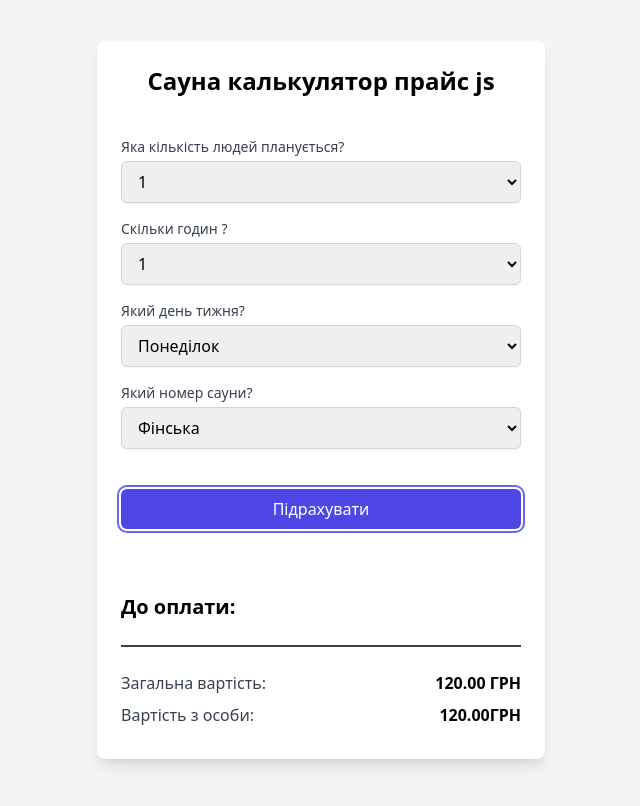
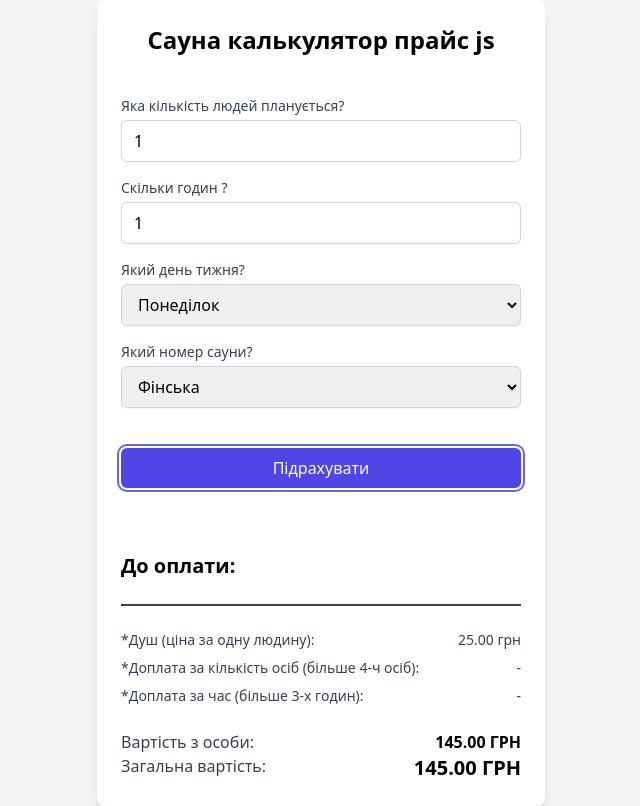
Before and after one commit to IgorNovo1986/sauna-calc-js, a plain HTML site: page index.html in a window 1280 px wide. Both pictures are taken after a click on the button "Підрахувати". Shown: the whole page, without its empty margins (319-959 px from the left). Drawn offline with nearby package versions, Linux system fonts and the light colour scheme.

Commit message:
Added price per shower per person. Added calculation of the total amount for additional time and people

```diff
--- a/index.html
+++ b/index.html
@@ -15,20 +15,11 @@
         <form id="sauna-form" class="my-10">
             <div class="mb-4">
                 <label for="people" class="block text-sm font-medium text-gray-700">Яка кількість людей планується?</label>
-                <select id="people" name="people" required class="mt-1 block w-full px-3 py-2 border border-gray-300 rounded-md shadow-sm focus:outline-none focus:ring-indigo-500 focus:border-indigo-500 cursor-pointer">
-                    <option value="1">1 </option>
-                    <option value="2">2 </option>
-                    <option value="3">3 </option>
-                    <option value="4">4 </option>
-                </select>
+                <input id="people" name="people" type="number" value="1" required class="mt-1 block w-full px-3 py-2 border border-gray-300 rounded-md shadow-sm focus:outline-none focus:ring-indigo-500 focus:border-indigo-500 cursor-pointer" />
             </div>
             <div class="mb-4">
                 <label for="hours" class="block text-sm font-medium text-gray-700">Скільки годин ?</label>
-                <select id="hours" name="hours" required class="mt-1 block w-full px-3 py-2 border border-gray-300 rounded-md shadow-sm focus:outline-none focus:ring-indigo-500 focus:border-indigo-500 cursor-pointer">
-                    <option value="one_hour">1</option>
-                    <option value="two_hours">2</option>
-                    <option value="three_hours">3</option>
-                </select>
+                <input id="hours" name="hours" value="1" type="number" required class="mt-1 block w-full px-3 py-2 border border-gray-300 rounded-md shadow-sm focus:outline-none focus:ring-indigo-500 focus:border-indigo-500 cursor-pointer" />
             </div>
             <div class="mb-4">
                 <label for="day" class="block text-sm font-medium text-gray-700">Який день тижня?</label>
@@ -55,9 +46,13 @@
         </form>
 
         <h2 class="text-xl font-bold my-6 pb-6 border-b-2 border-gray-700">До оплати:</h2>
-        <p id="total-price" class="text-gray-700 my-2 flex justify-between">Загальна вартість: <span id="total-price-amount">-</span></p>
-        <p id="price-per-person" class="text-gray-700 my-2 flex justify-between">Вартість з особи: <span id="price-per-person-amount">-</span></p>
 
+        <p class="text-gray-700 my-2 flex justify-between text-sm">*Душ (ціна за одну людину):<span id="shower-amount">-</span></p>
+        <p class="text-gray-700 my-2 flex justify-between text-sm">*Доплата за кількість осіб (більше 4-ч осіб):<span id="additional-people-amount">-</span></p>
+        <p class="text-gray-700 my-2 flex justify-between text-sm">*Доплата за час (більше 3-х годин):<span id="extra-time-amount">-</span></p>
+
+        <p class="text-gray-700 mt-6 flex justify-between">Вартість з особи: <span id="price-per-person-amount">-</span></p>
+        <p class="text-gray-700 flex justify-between"><span>Загальна вартість:</span> <span id="total-price-amount">-</span></p>
     </div>
    <script src="./script/script.js"></script>
 </body>
--- a/script/script.js
+++ b/script/script.js
@@ -1,5 +1,5 @@
 const sauna_place_one = {
-    one_hour: {
+    1: {
         monday: 120,
         tuesday: 120,
         wednesday: 120,
@@ -8,7 +8,7 @@ const sauna_place_one = {
         saturday: 120,
         sunday: 120,
     },
-    two_hours: {
+    2: {
         monday: 200,
         tuesday: 200,
         wednesday: 200,
@@ -17,7 +17,7 @@ const sauna_place_one = {
         saturday: 250,
         sunday: 250,
     },
-    three_hours: {
+    3: {
         monday: 250,
         tuesday: 250,
         wednesday: 250,
@@ -29,7 +29,7 @@ const sauna_place_one = {
 };
 
 const sauna_place_second = {
-    one_hour: {
+    1: {
         monday: 150,
         tuesday: 150,
         wednesday: 150,
@@ -38,7 +38,7 @@ const sauna_place_second = {
         saturday: 150,
         sunday: 150,
     },
-    two_hours: {
+    2: {
         monday: 250,
         tuesday: 250,
         wednesday: 250,
@@ -47,7 +47,7 @@ const sauna_place_second = {
         saturday: 300,
         sunday: 300,
     },
-    three_hours: {
+    3: {
         monday: 300,
         tuesday: 300,
         wednesday: 300,
@@ -59,8 +59,8 @@ const sauna_place_second = {
 };
 
 function calculatePrice() {
-    const people = document.getElementById('people').value;
-    const hours = document.getElementById('hours').value;
+    const people = parseInt(document.getElementById('people').value, 10);
+    const hours = parseInt(document.getElementById('hours').value, 10);
     const day = document.getElementById('day').value;
     const sauna = document.getElementById('sauna').value;
 
@@ -74,19 +74,66 @@ function calculatePrice() {
             saunaData = sauna_place_second;
             break;
         default:
-            saunaData = null;
-            break;
+            console.log('Sauna has not been found');
+            return;
     }
 
-    const totalPrice = saunaData[hours][day];
-    const pricePerPerson = people > 0 ? (totalPrice / people).toFixed(2) + 'грн' : '-';
+    let basePrice = saunaData[Math.min(hours, 3)][day];
 
+    let additionalPeople
+    let extraTime
+
+    if (people > 4) {
+        additionalPeople = 50 * (people - 4)
+        basePrice += additionalPeople;
+    }
+
+    if (hours > 3) {
+        extraTime = 100 * (hours - 3)
+        basePrice += extraTime;
+    }
+
+    const showerBase = 25
+    const showerCost = showerBase * people;
+
+    const totalPrice = basePrice + showerCost;
+    const pricePerPerson = people > 0 ? (totalPrice / people).toFixed(2) + ' грн' : '-';
+
+
+    // --GET ELEMENTS
+
+    const showerAmount = document.getElementById('shower-amount');
+    const additionalPeopleAmount = document.getElementById('additional-people-amount');
+    const extraTimeAmount = document.getElementById('extra-time-amount');
     const totalPriceAmount = document.getElementById('total-price-amount');
     const pricePerPersonAmount = document.getElementById('price-per-person-amount');
 
+
+    //---DATA OUTPUT---
+
+    //shower
+    showerAmount.innerText = `${showerBase.toFixed(2)} грн`;
+
+    //extra
+    if (people > 4) {
+        additionalPeopleAmount.innerText = `${additionalPeople.toFixed(2)} грн`
+    } else {
+        additionalPeopleAmount.innerText = '-'
+    }
+
+    if (hours > 3) {
+        extraTimeAmount.innerText = `${extraTime.toFixed(2)} грн`
+    } else {
+        extraTimeAmount.innerText = '-'
+    }
+
+    //base
     totalPriceAmount.innerText = `${totalPrice.toFixed(2)} грн`;
     pricePerPersonAmount.innerText = `${pricePerPerson}`;
 
-    totalPriceAmount.classList.add('font-bold', 'text-black','uppercase');
-    pricePerPersonAmount.classList.add('font-bold', 'text-black','uppercase');
+
+    //---STYLES---
+
+    pricePerPersonAmount.classList.add('font-bold', 'text-black', 'uppercase');
+    totalPriceAmount.classList.add('font-bold', 'text-black', 'text-xl', 'uppercase');
 }
```
